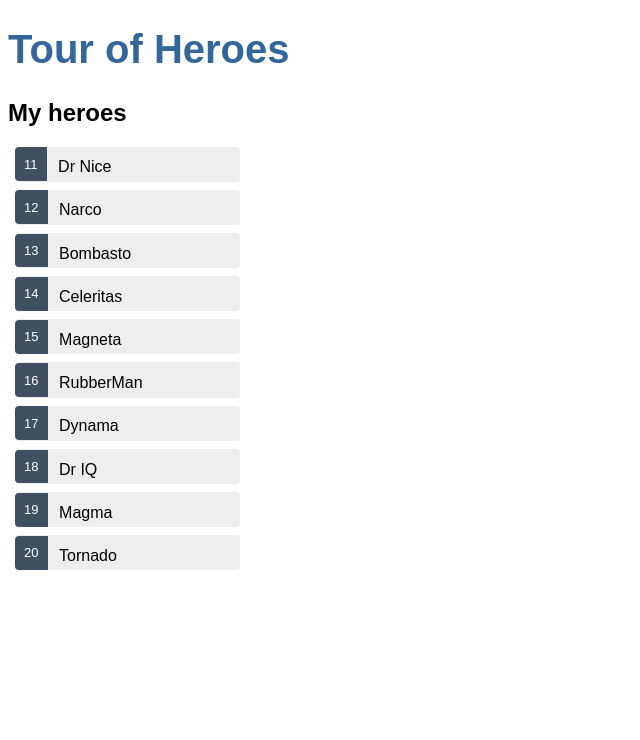
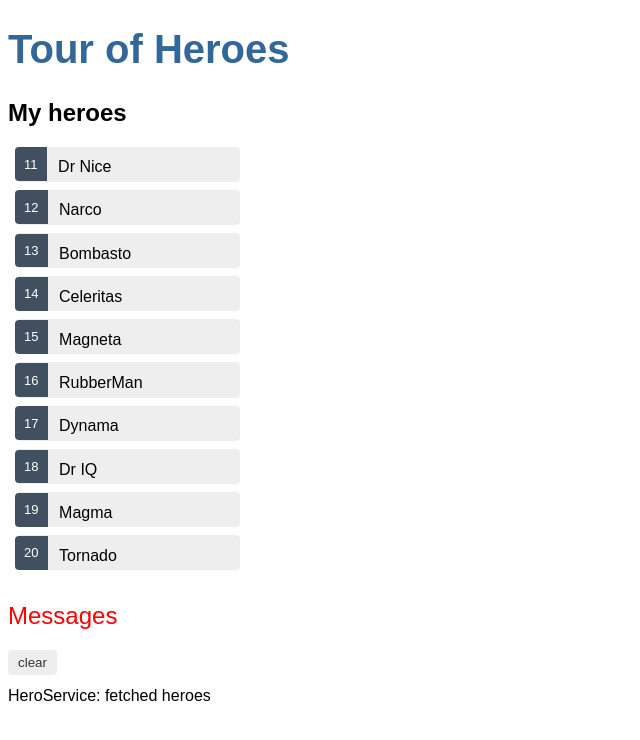
Before and after one commit to DeZhao-Zhang/AngularLearning, an Angular app in the folder angular-tour-of-heroes/: page / in a window 1280 px wide. Shown: the top 740 px of the page, without its empty margins (0-640 px from the left). Built offline with nearby package versions, Linux system fonts and the light colour scheme.

Commit message:
1. create messagesComponnet 2. Create the MessageService 3.Inject MessageSerive into the HeroService 4.Send a message from HeroService 4. Display the message frmom HeroService

```diff
--- a/angular-tour-of-heroes/src/app/app.component.html
+++ b/angular-tour-of-heroes/src/app/app.component.html
@@ -1,2 +1,3 @@
 <h1>{{title}}</h1>
 <app-heroes></app-heroes>
+<app-messages></app-messages>
--- a/angular-tour-of-heroes/src/app/app.module.ts
+++ b/angular-tour-of-heroes/src/app/app.module.ts
@@ -5,12 +5,14 @@
 import { HeroesComponent } from './heroes/heroes.component';
 import {FormsModule} from "@angular/forms";
 import { HeroDetailComponent } from './hero-detail/hero-detail.component';
+import { MessagesComponent } from './messages/messages.component';
 
 @NgModule({
   declarations: [
     AppComponent,
     HeroesComponent,
-    HeroDetailComponent
+    HeroDetailComponent,
+    MessagesComponent
   ],
     imports: [
         BrowserModule,
--- a/angular-tour-of-heroes/src/app/hero.service.ts
+++ b/angular-tour-of-heroes/src/app/hero.service.ts
@@ -2,13 +2,18 @@
 import {Hero} from "./hero";
 import {HEROES} from "./mock-heroes";
 import {Observable, of} from "rxjs";
+import {MessageService} from "./message.service";
 
 @Injectable({
   providedIn: 'root'
 })
 export class HeroService {
+
+  constructor(private messageService: MessageService) { }
+
   getHeroes(): Observable<Hero[]>{
+    this.messageService.add('HeroService: fetched heroes');
     return of(HEROES);
+
   }
-  constructor() { }
 }
--- /dev/null
+++ b/angular-tour-of-heroes/src/app/message.service.ts
@@ -0,0 +1,18 @@
+import { Injectable } from '@angular/core';
+
+@Injectable({
+  providedIn: 'root'
+})
+export class MessageService {
+
+  messages: string[] = [];
+  constructor() { }
+
+  add(message: string){
+    this.messages.push(message);
+  }
+
+  clear(){
+    this.messages = [];
+  }
+}
--- /dev/null
+++ b/angular-tour-of-heroes/src/app/messages/messages.component.css
@@ -0,0 +1,35 @@
+/* MessagesComponent's private CSS styles */
+h2 {
+  color: red;
+  font-family: Arial, Helvetica, sans-serif;
+  font-weight: lighter;
+}
+body {
+  margin: 2em;
+}
+body, input[text], button {
+  color: crimson;
+  font-family: Cambria, Georgia;
+}
+
+button.clear {
+  font-family: Arial;
+  background-color: #eee;
+  border: none;
+  padding: 5px 10px;
+  border-radius: 4px;
+  cursor: pointer;
+  cursor: hand;
+}
+button:hover {
+  background-color: #cfd8dc;
+}
+button:disabled {
+  background-color: #eee;
+  color: #aaa;
+  cursor: auto;
+}
+button.clear {
+  color: #333;
+  margin-bottom: 12px;
+}
--- /dev/null
+++ b/angular-tour-of-heroes/src/app/messages/messages.component.html
@@ -0,0 +1,5 @@
+<div *ngIf="messageService.messages.length">
+  <h2>Messages</h2>
+  <button class="clear" (click)="messageService.clear()">clear</button>
+  <div *ngFor="let message of messageService.messages">{{message}}</div>
+</div>
--- /dev/null
+++ b/angular-tour-of-heroes/src/app/messages/messages.component.ts
@@ -0,0 +1,16 @@
+import { Component, OnInit } from '@angular/core';
+import {MessageService} from "../message.service";
+
+@Component({
+  selector: 'app-messages',
+  templateUrl: './messages.component.html',
+  styleUrls: ['./messages.component.css']
+})
+export class MessagesComponent implements OnInit {
+
+  constructor(public messageService: MessageService) { }
+
+  ngOnInit(): void {
+  }
+
+}
```
Also changed, not shown: 2 other files (tests, documents, lock files or other folders).
